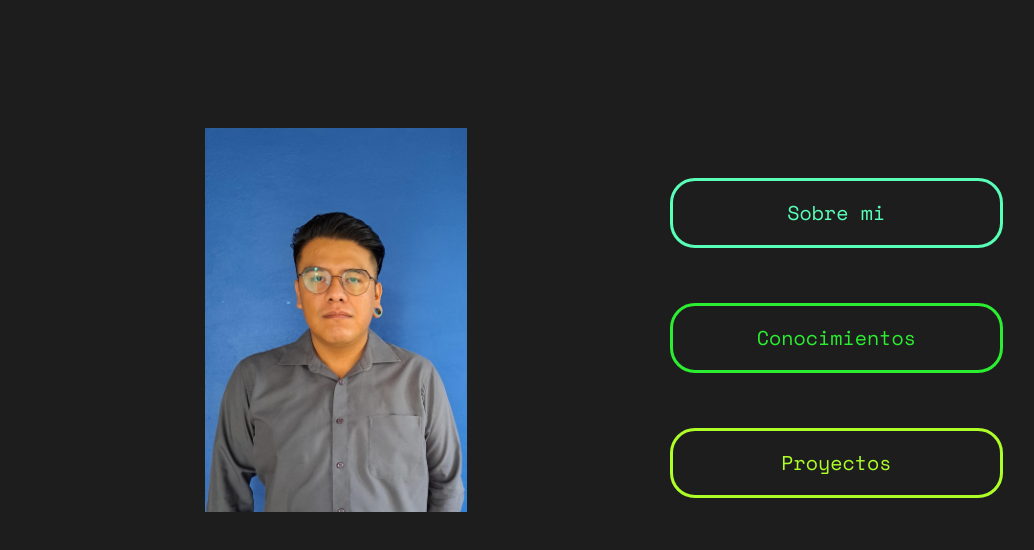
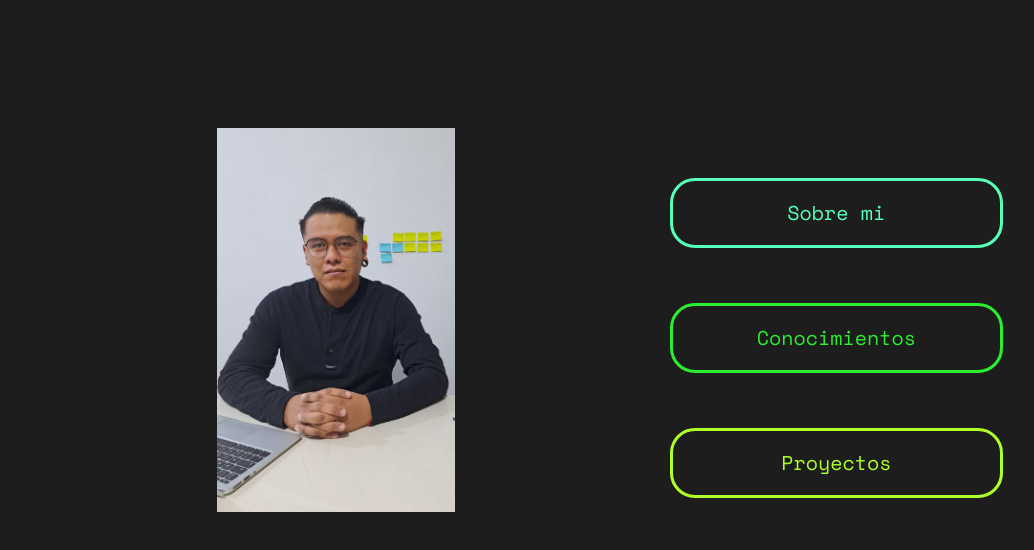
Before and after one commit to OllincatlJmnz/Portafolio, a plain HTML site: page index.html in a window 1280 px wide. Shown: the top 550 px of the page, without its empty margins (125-1159 px from the left). Drawn offline with nearby package versions, Linux system fonts and the light colour scheme.

Commit message:
se cambio la foto y se actualizo cv

```diff
--- a/index.html
+++ b/index.html
@@ -66,7 +66,7 @@
             <article class="row">
                 <div id="Presentacion" class="col-md-8 d-flex justify-content-center">
                     <div class="row d-flex justify-content-center foto">
-                        <img src="./src/images/perfilProvisional.jpg" id="FotoPerfil" alt="foto perfil">
+                        <img src="./src/images/Nueva_foto_Perfil.jpg" id="FotoPerfil" alt="foto perfil">
                     </div>
                     <div class="row d-flex justify-content-center informacion">
                         <h1>Ollincatl Jiménez Jiménez</h1>
--- a/js/main.js
+++ b/js/main.js
@@ -25,6 +25,7 @@ const expresiones = {
 }
 // Función para establecer la altura de la sección igual al alto de la pantalla del navegador
 function ajustarAlturaSeccion() {
+    alturaPantalla = window.innerHeight;
     seccionInicio.style.minHeight = alturaPantalla + 'px';
     seccionSobreMi.style.minHeight = alturaPantalla + 'px';
     seccionConocimientos.style.minHeight = alturaPantalla + 'px';
```
Also changed, not shown: src/images/Nueva_foto_Perfil.jpg (added), 1 other file.
